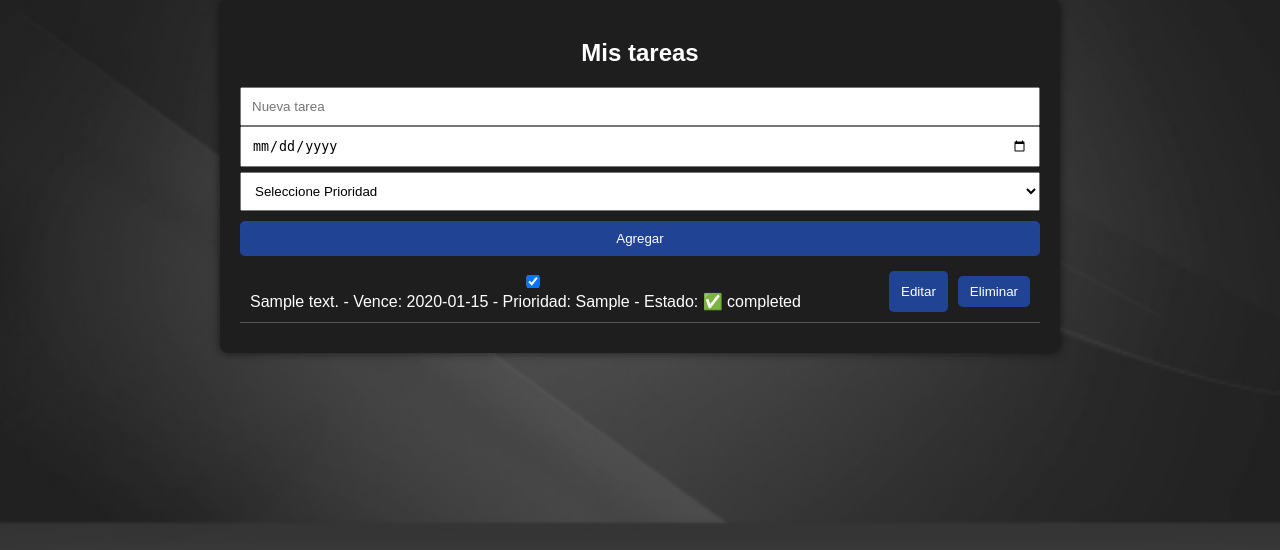
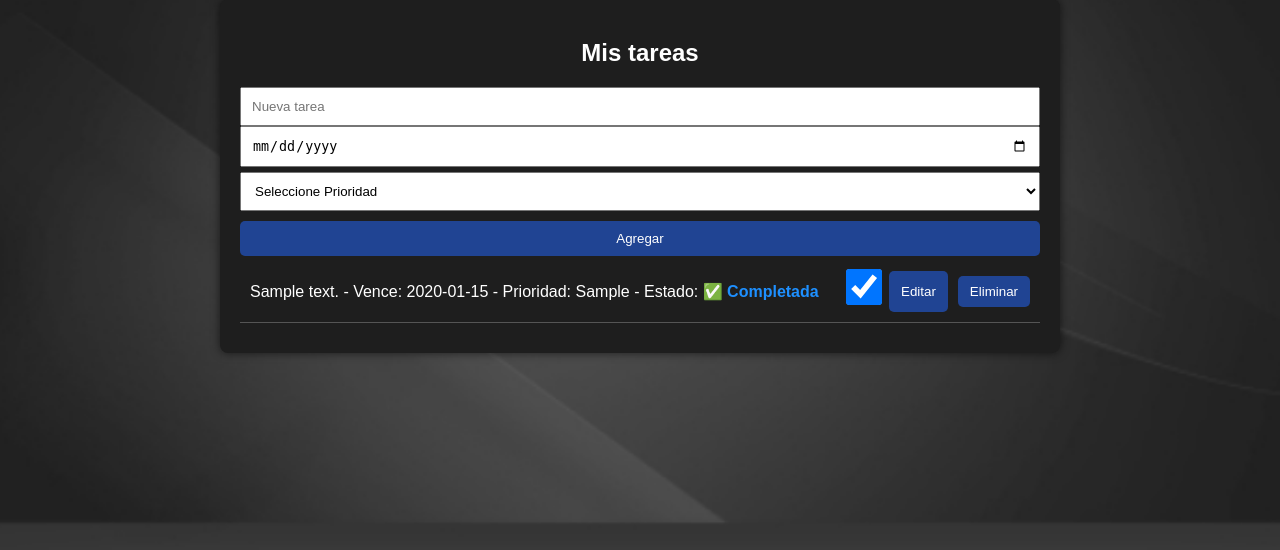
Before and after one commit to edoruin/task_web, a Flask app: page /tareas_p in a window 1280 px wide. Shown: the part 121-671 px from the top of the page. Run offline with Flask 3, Linux system fonts and the light colour scheme; the visitor is signed in with stand-in values (Sample User, id 1); tables that the repository leaves empty hold one stand-in row (values such as "Sample post").

Commit message:
Update tareas_p.html
ultima version

```diff
--- a/templates/tareas_p.html
+++ b/templates/tareas_p.html
@@ -112,6 +112,19 @@
       text-align: center;
       color: white;
     }
+    .estado-completada {
+      color: #1e90ff; /* azul tipo dodgerblue */
+      font-weight: bold;
+    }
+
+    .checkbox-grande {
+      width: 24px;
+      height: 24px;
+      transform: scale(1.5);
+      cursor: pointer;
+      margin-top: 4px;
+    }
+
   </style>
 </head>
 <body>
@@ -149,21 +162,25 @@
       {% for tarea in tareas %}
         <div class="tarea" id="tarea-{{ tarea.id }}">
           <div>
-            <!-- Aquí va la casilla para marcar como completada -->
-            <form action="/toggle_tarea/{{ tarea.id }}" method="post" style="display: inline;">
-              <input type="checkbox" name="completada" onchange="this.form.submit()" {% if tarea.completada %}checked{% endif %}>
-            </form>
-
             <span>
               {{ tarea.descripcion }}
               {% if tarea.fecha_vencimiento %}
                 - Vence: {{ tarea.fecha_vencimiento }}
               {% endif %}
               - Prioridad: {{ tarea.prioridad }}
-              - Estado: {% if tarea.completada %}✅ completed {% else %}🕒 pending {% endif %}
+              - Estado:
+              <span class="{% if tarea.completada %}estado-completada{% endif %}">
+                {% if tarea.completada %}✅ Completada{% else %}🕒 Pendiente{% endif %}
+              </span>
+
             </span>
           </div>
+
           <div class="acciones">
+            <form action="/toggle_tarea/{{ tarea.id }}" method="post" style="display: inline;">
+              <input type="checkbox" name="completada" class="checkbox-grande" onchange="this.form.submit()" {% if tarea.completada %}checked{% endif %}>
+            </form>
+
             <button type="button" onclick="mostrarFormularioEditar({{ tarea.id }})">Editar</button>
             <form action="/eliminar_tarea/{{ tarea.id }}" method="post">
               <button type="submit">Eliminar</button>
```
